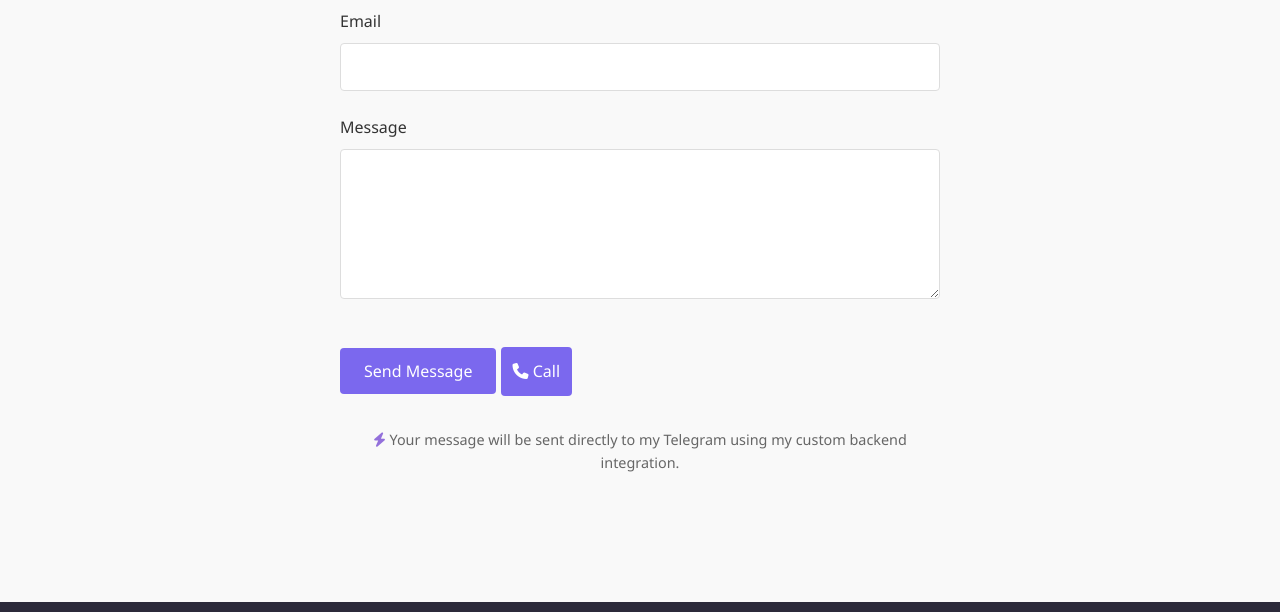
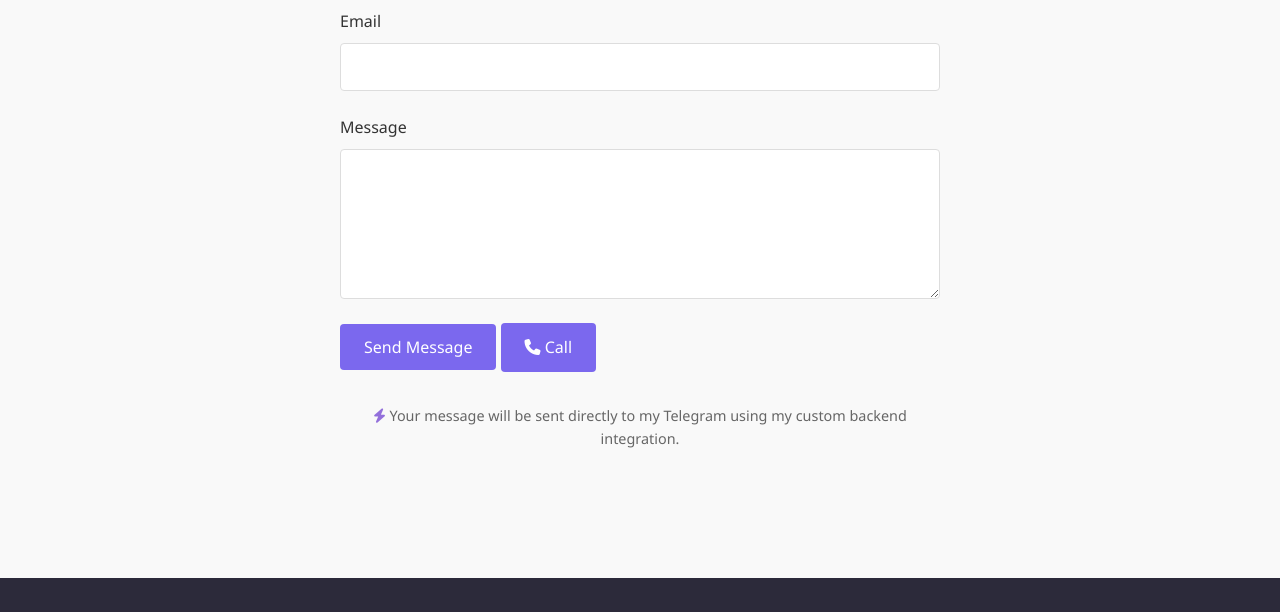
Before and after one commit to aqniyet/aqniyet.github.io, a plain HTML site: page index.html in a window 1280 px wide. Shown: the part 5809-6421 px from the top of the page. Drawn offline with Linux system fonts and the light colour scheme.

Commit message:
Update index.html

```diff
--- a/index.html
+++ b/index.html
@@ -753,7 +753,7 @@
                         <textarea id="message" name="message" required></textarea>
                     </div>
                     <button type="submit" id="submitButton">Send Message</button>
-                    <div style="margin-top: 1.5rem; padding: 0.75rem; background-color: var(--primary-color); border-radius: 4px; display: inline-block;">
+                    <div style="padding: 0.75rem 1.5rem; background-color: var(--primary-color); border-radius: 4px; display: inline-block;">
                         <a href="tel:+77018776748" class="phone-link">
                             <i class="fas fa-phone"></i> Call
                         </a>
```
